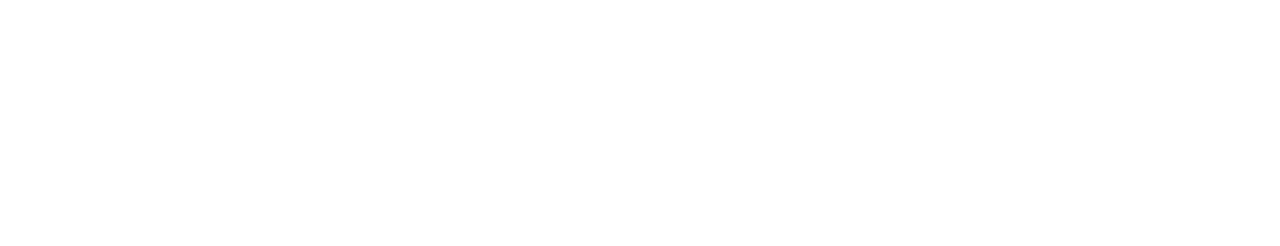
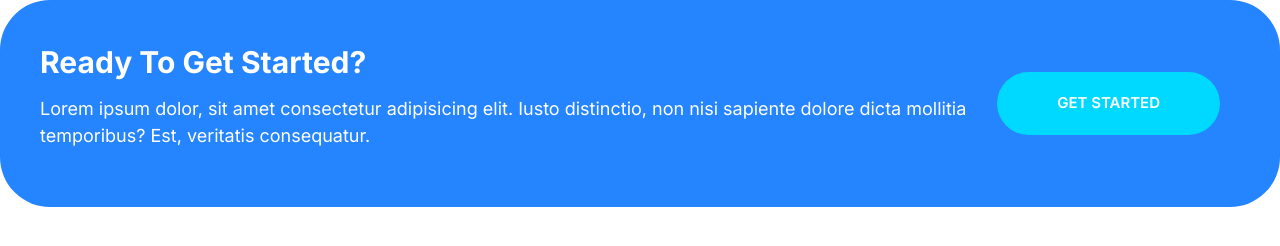
Before and after one commit to MeeetShaaah/MeeShaa-Basic-HTML-CSS-Website, a plain HTML site: page index.html in a window 1280 px wide. Drawn offline with Linux system fonts and the light colour scheme.

Commit message:
build callout component.

```diff
--- a/CSS/styles.css
+++ b/CSS/styles.css
@@ -239,6 +239,11 @@ a{
 .btn--outline:hover {
     background: var(--color-headings);
     color: #fff;
+}
+
+.btn--stretched{
+    padding-left: 6rem;
+    padding-right: 6rem;
 }
 
 .btn--block{
@@ -500,3 +505,44 @@ a{
         margin-left: 6rem;
     }
 }
+
+/* Callout.... */
+
+.callout{
+    padding: 4rem;
+    border-radius: 5rem;
+}
+
+.callout--primary{
+    background: var(--color-primary);
+    color: #fff;
+}
+
+.callout__heading{
+    color: #fff;
+    margin-top: 0;
+    font-size: 3rem;
+}
+
+.callout .btn{
+    justify-self: center;
+    align-self: center;
+}
+
+.callout__content{
+    text-align: center;
+}
+
+@media screen and (min-width:768px){
+    .callout .grid--col-2{
+        grid-template-columns: 1fr auto;
+    }
+    .callout__content{
+        text-align: left;
+    }
+
+    .callout .btn{
+        justify-self: start;
+        margin: 0 2rem;
+    }
+}
--- a/index.html
+++ b/index.html
@@ -11,6 +11,15 @@
     <link rel="stylesheet" href="css/styles.css">
 </head>
 <body>
-
+    <div class="callout callout--primary">
+        <div class="grid grid--col-2">
+            <div class="callout__content">
+                <h2 class="callout__heading">Ready To Get Started?</h2>
+                <p>Lorem ipsum dolor, sit amet consectetur adipisicing elit. Iusto distinctio, non nisi sapiente dolore dicta mollitia temporibus? Est, veritatis consequatur.
+                </p>
+            </div>
+            <a href="#" class="btn btn--secondary btn--stretched">Get Started</a>
+        </div>
+    </div>
 </body>
 </html>
```
Also changed, not shown: Components/callout.html (added, +10 -0 lines).
